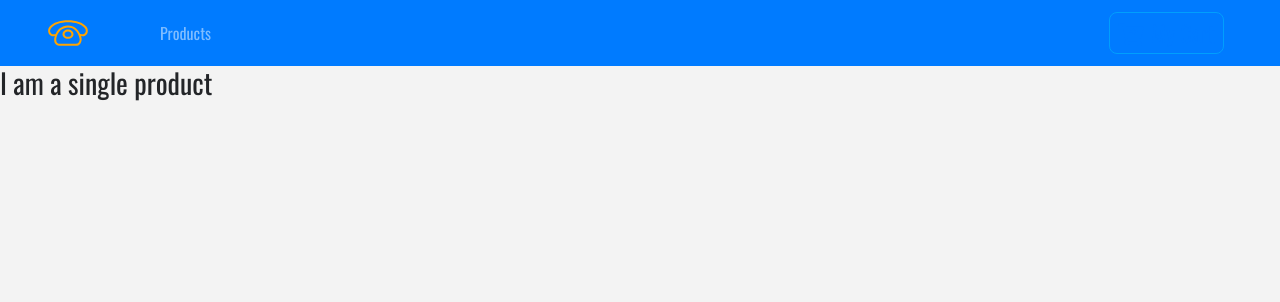
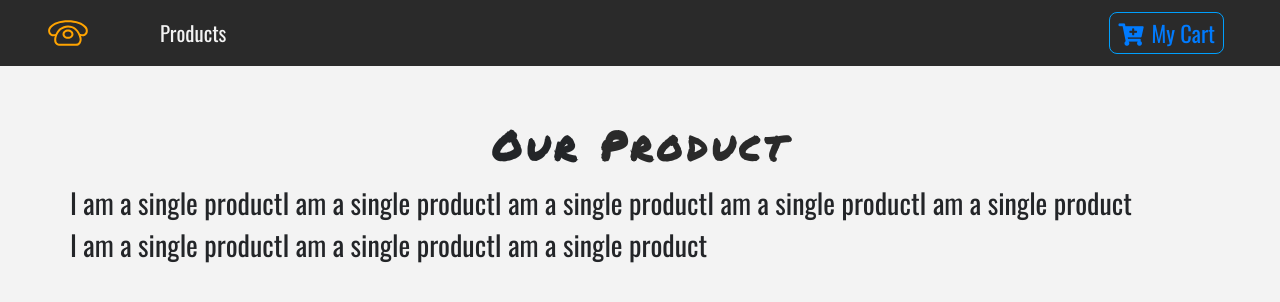
Before and after one commit to AlfonsoArriola/e-store, a React (Create React App) app: page / in a window 1280 px wide. Shown: the top 302 px of the page. Built offline with nearby package versions, Linux system fonts and the light colour scheme.

Commit message:
added context.js

```diff
--- a/src/App.css
+++ b/src/App.css
@@ -1,5 +1,5 @@
 :root {
-  --maibBlue:#2a2a2a;
+  --mainBlue:#2a2a2a;
   --lightBlue:#009ffd;
   --mainWhite:#f3f3f3;
   --mainDark:#232528;
--- a/src/components/Navbar.js
+++ b/src/components/Navbar.js
@@ -5,10 +5,10 @@
 import { ButtonContainer } from "./Button";
 
 
-export class Navbar extends Component {
+export default class Navbar extends Component {
 	render() {
 		return (
-			<nav className="navbar navbar-expand-sm bg-primary navbar-dark px-sm-5">
+			<NavWrapper className="navbar navbar-expand-sm navbar-dark px-sm-5">
 				{/*
 https://www.iconfinder.com/icons/1243689/call_phone_icon
 Creative Commons (Attribution 3.0 Unported);
@@ -33,11 +33,15 @@
 
                </ButtonContainer>
              </Link>
-			</nav>
+			</NavWrapper>
 		);
 	}
 }
 
-
-
-export default Navbar;
+const NavWrapper = styled.nav`
+background: var(--mainBlue);
+.nav-link{
+    color:var(--mainWhite)!important;
+    font-size: 1.3rem;
+    text-transform: capitalize;
+`
--- a/src/components/ProductList.js
+++ b/src/components/ProductList.js
@@ -1,16 +1,39 @@
 import React, { Component } from 'react';
 import Product  from './Product';
+import Title from './Title';
+import { storeProducts } from '../data';
+import {ProductConsumer} from '../context';
 
-export class ProductList extends Component {
+export default class ProductList extends Component {
+
+  state={
+  	products: storeProducts
+  };
+
+
 	render() {
+
 		return (
-			<div>
-				<Product>
+		  <React.Fragment>
+		   <div className="py-5">
+		    <div className="container">
+		     <Title name="our" title="product"></Title>
+		     <div className="row">
+                 <ProductConsumer>
+                 	{(value)=>{
+                      return value.products.map( product =>{
+                      	return <Product key={product.id} product={product}/>;
+                      })
+                 	}}
+                 </ProductConsumer>
+		     </div>
+		    </div>
+		   </div>
+		  </React.Fragment>
+				// <Product>
 
-				</Product>
-			</div>
+				// </Product>
+
 		);
 	}
 }
-
-export default ProductList;
--- /dev/null
+++ b/src/components/Title.js
@@ -0,0 +1,13 @@
+import React from 'react';
+
+export default function Title({name, title}){
+	return (
+		<div className="row">
+		 <div className="col-10 mx-auto my-2 text-center text-title">
+		  <h1 className="text-capitalize font-weight-bold">
+		  	{name} <strong className="text-blue">{title}</strong>
+		  </h1>
+		 </div>
+		</div>
+	)
+}
--- /dev/null
+++ b/src/context.js
@@ -0,0 +1,41 @@
+import React, { Component } from 'react';
+import { storeProducts, detailProduct } from './data';
+
+const ProductContext = React.createContext();
+// Provider
+// Consumer
+
+
+ class ProductProvider extends Component {
+
+ 	state={
+ 		products:storeProducts,
+ 		detailProduct:detailProduct
+ 	}
+
+ 	handleDetail = () =>{
+ 		console.log('hello from detail');
+ 	}
+
+ 	addToCart = () =>{
+ 		console.log('hello from to cart');
+ 	}
+
+
+	render() {
+		return (
+			<ProductContext.Provider value={{
+               ...this.state,
+               handleDetail: this.handleDetail,
+               addToCart: this.addToCart,
+			}}>
+				{this.props.children}
+			</ProductContext.Provider>
+		);
+	}
+}
+
+
+const ProductConsumer = ProductContext.Consumer;
+
+export {ProductProvider, ProductConsumer};
--- a/src/data.js
+++ b/src/data.js
@@ -1,7 +1,4 @@
-/*
-https://www.iconfinder.com/icons/1243689/call_phone_icon
-Creative Commons (Attribution 3.0 Unported);
-https://www.iconfinder.com/Makoto_msk */
+
 
 export const storeProducts = [
   {
--- a/src/index.js
+++ b/src/index.js
@@ -3,12 +3,15 @@
 import './index.css';
 import App from './App';
 import {BrowserRouter as Router} from 'react-router-dom';
+import {ProductProvider} from './context';
 import * as serviceWorker from './serviceWorker';
 
 ReactDOM.render(
-	<Router>
-	 <App />
-	</Router>,
+	<ProductProvider>
+	  <Router>
+		<App />
+	  </Router>
+	</ProductProvider>,
 	 document.getElementById('root')
 );
 
```
